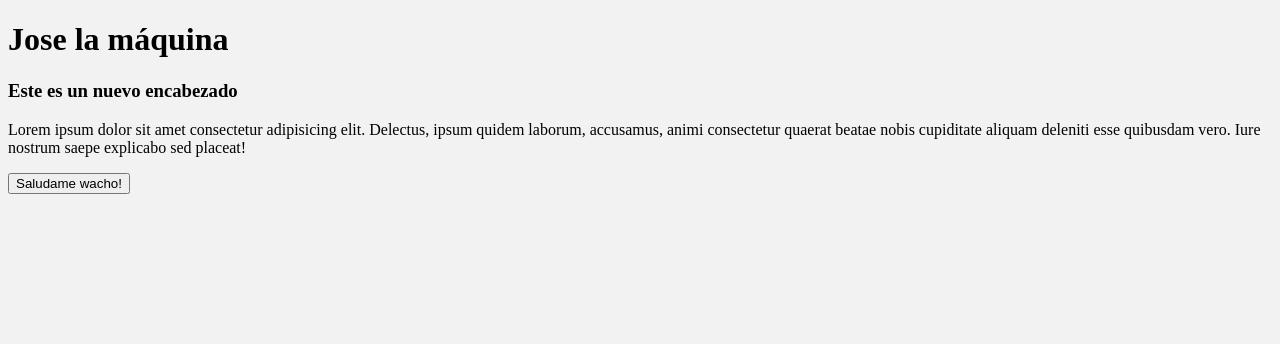
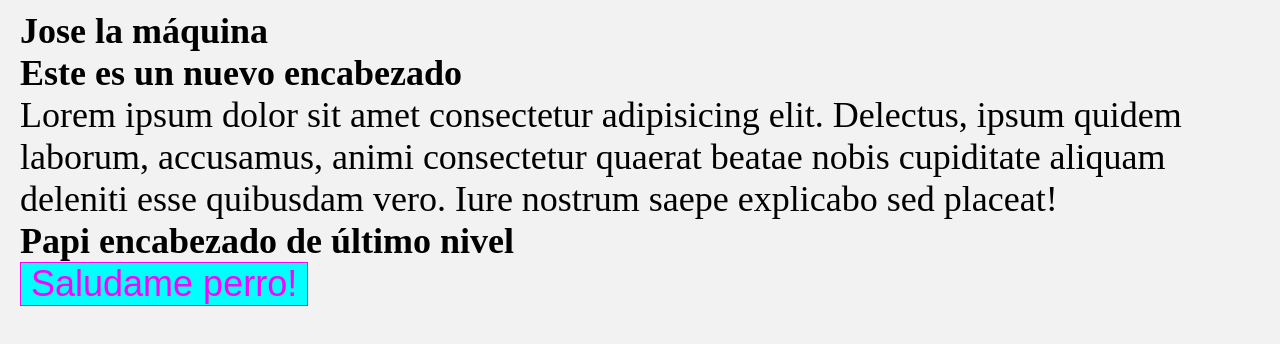
Before and after one commit to joserodriguez18/Proyecto-Web-Empresa-B, a plain HTML site: page index.html in a window 1280 px wide. Drawn offline with Linux system fonts and the light colour scheme.

Commit message:
Se agrego nueva función JS y nuevos estilo para el CSS

```diff
--- a/css/estilos.css
+++ b/css/estilos.css
@@ -1,3 +1,24 @@
+*{
+    margin: 0;
+    padding: 0;
+    box-sizing: border-box;
+    font-size: 1.5rem;
+}
 body{
     background-color: #f2f2f2;
+    padding: 10px 20px;
 }
+
+button{
+    background-color: aqua;
+    color: fuchsia;
+    border: 1px solid fuchsia;
+    padding: 0px 10px;
+}
+
+button:hover{
+    background-color: fuchsia;
+    color: aqua;
+    border: 1px solid aqua;
+    padding: 0px 10px;
+}
--- a/index.html
+++ b/index.html
@@ -11,6 +11,9 @@
       <h1>Jose la máquina</h1>
       <h3>Este es un nuevo encabezado</h3>
       <p>Lorem ipsum dolor sit amet consectetur adipisicing elit. Delectus, ipsum quidem laborum, accusamus, animi consectetur quaerat beatae nobis cupiditate aliquam deleniti esse quibusdam vero. Iure nostrum saepe explicabo sed placeat!</p>
-      <button onclick="saludo();">Saludame wacho!</button>
+
+      <h6>Papi encabezado de último nivel</h6>
+
+      <button onclick="saludo();">Saludame perro!</button>
   </body>
 </html>
--- a/js/codjs.js
+++ b/js/codjs.js
@@ -1,3 +1,8 @@
 function saludo(){
     alert("Hola alumnos");
+    saludoSecundario();
 }
+
+function saludoSecundario(){
+    alert("Socio esperando nuestro turno mi socio");
+}
```
